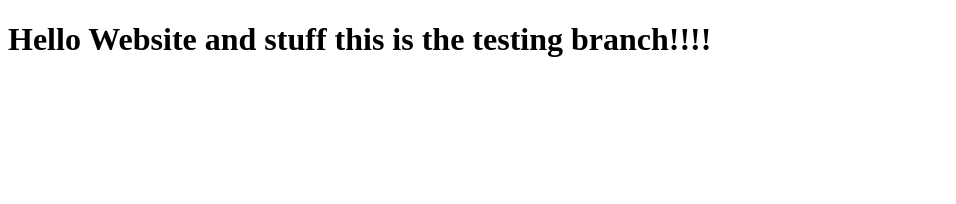
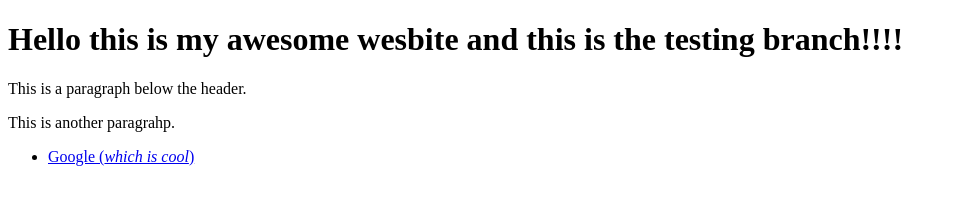
Before and after one commit to Bobzingybob/PortfolioTest, a plain HTML site: page index.html in a window 1280 px wide. Shown: the whole page, without its empty margins (0-956 px from the left). Drawn offline with Linux system fonts and the light colour scheme.

Commit message:
add initial index.html

```diff
--- a/index.html
+++ b/index.html
@@ -5,7 +5,11 @@
     <title>Portfolio</title>
 </head>
 <body>
-  <h1>Hello Website and stuff this is the testing branch!!!!</h1>
-
+  <h1>Hello this is my <strong>awesome wesbite</strong> and this is the testing branch!!!!</h1>
+    <p>This is a paragraph below the header.</p>
+    <p>This is another paragrahp.</p>
+<ul>
+    <li><a href="https://www.google.com">Google (<em>which is cool</em>)</a></li>
+</ul>
 </body>
 </html>
```
